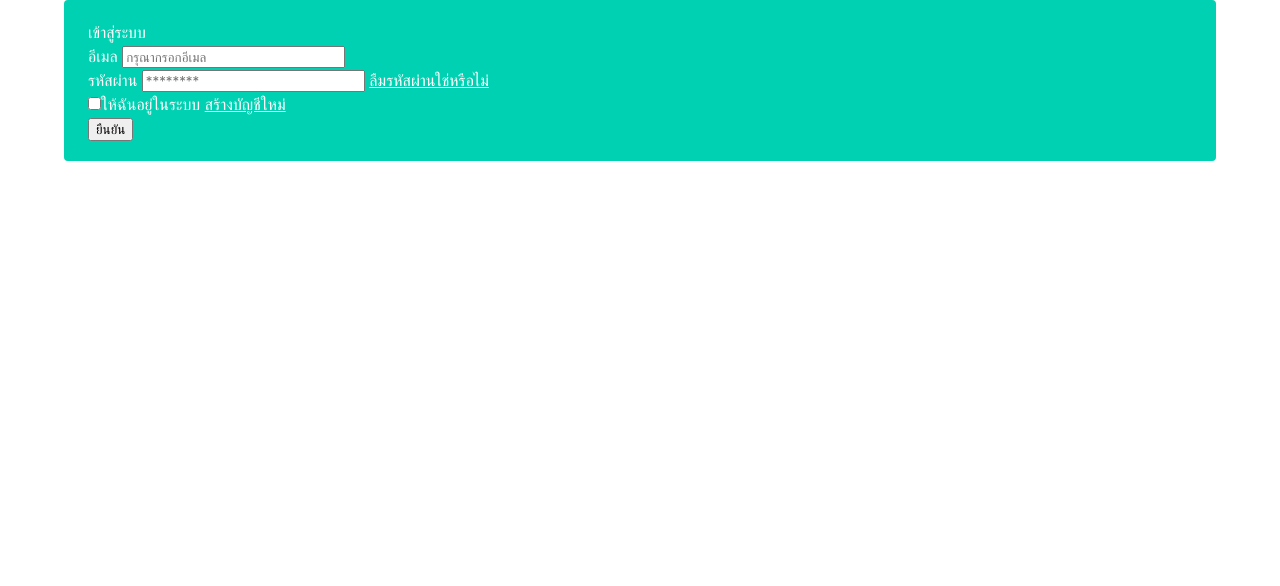
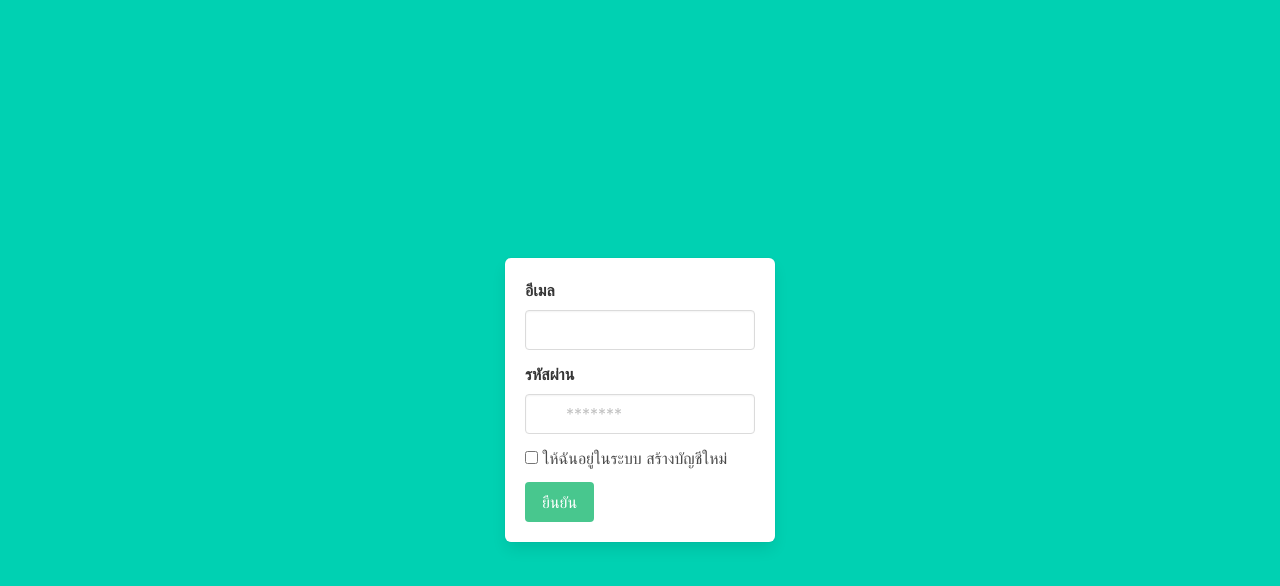
Before and after one commit to 60160284/ProjectEnd, a plain HTML site: page Login/index-login.html in a window 1280 px wide. Drawn offline with nearby package versions, Linux system fonts and the light colour scheme.

Commit message:
Add Login demo#1.2

```diff
--- a/Login/index-login.html
+++ b/Login/index-login.html
@@ -7,42 +7,55 @@
     <meta name="viewport" content="width=device-width, initial-scale=1.0">
     <title>Document</title>
     <link rel="stylesheet" href="https://cdn.jsdelivr.net/npm/bulma@0.9.2/css/bulma.min.css">
-   <style>
+   <!--<style>
        @import url('https://fonts.googleapis.com/css?family=Quicksand&display=Pridi');
-   </style>
+   </style>-->
 </head>
 
 <body>
+    <section class="hero is-primary is-fullheight">
+        <div class="hero-body">
           <div class="container">
-        <div class="notification is-primary">
-        <h1>เข้าสู่ระบบ</h1>
-        <div class="form">
-
-            <div class="input-field">
-                <label for="email">อีเมล</label>
-                <input type="email" placeholder="กรุณากรอกอีเมล" id="email" name="email">
+            <div class="columns is-centered">
+              <div class="column is-5-tablet is-4-desktop is-3-widescreen">
+                <form action="" class="box">
+                  <div class="field">
+                    <label for="" class="label">อีเมล</label>
+                    <div class="control has-icons-left">
+                      <input type="email" placeholder="" class="input" required>
+                      <span class="icon is-small is-left">
+                        <i class="fa fa-envelope"></i>
+                      </span>
                     </div>
-
-            <div class="input-field">
-                <label for="password">รหัสผ่าน</label>
-                <input type="password" placeholder="********" id="password" name="password">
-
-                <a class="input-field forgot-pass" href="#">ลืมรหัสผ่านใช่หรือไม่</a>
-
                   </div>
-
-            <div class="row-check">
-                <label for="remember">
-                    <input type="checkbox" name="" id="remember">ให้ฉันอยู่ในระบบ
+                  <div class="field">
+                    <label for="" class="label">รหัสผ่าน</label>
+                    <div class="control has-icons-left">
+                      <input type="password" placeholder="*******" class="input" required>
+                      <span class="icon is-small is-left">
+                        <i class="fa fa-lock"></i>
+                      </span>
+                    </div>
+                  </div>
+                  <div class="field">
+                    <label for="" class="checkbox">
+                      <input type="checkbox">
+                    ให้ฉันอยู่ในระบบ
                     </label>
-                <a href="#">สร้างบัญชีใหม่</a>
+                    <label for="">สร้างบัญชีใหม่</label>
                   </div>
-            <div class="action">
-                <button id="btn" class="btn">ยืนยัน</button>
+                  <div class="field">
+                    <button class="button is-success">
+                      ยืนยัน
+                    </button>
+                  </div>
+                </form>
               </div>
             </div>
           </div>
         </div>
+      </section>
+      <!--เดี๋ยวมาดูอีกที-->
 </body>
 
 </html>
```
Lines whose indentation alone changed are shown as unchanged.
